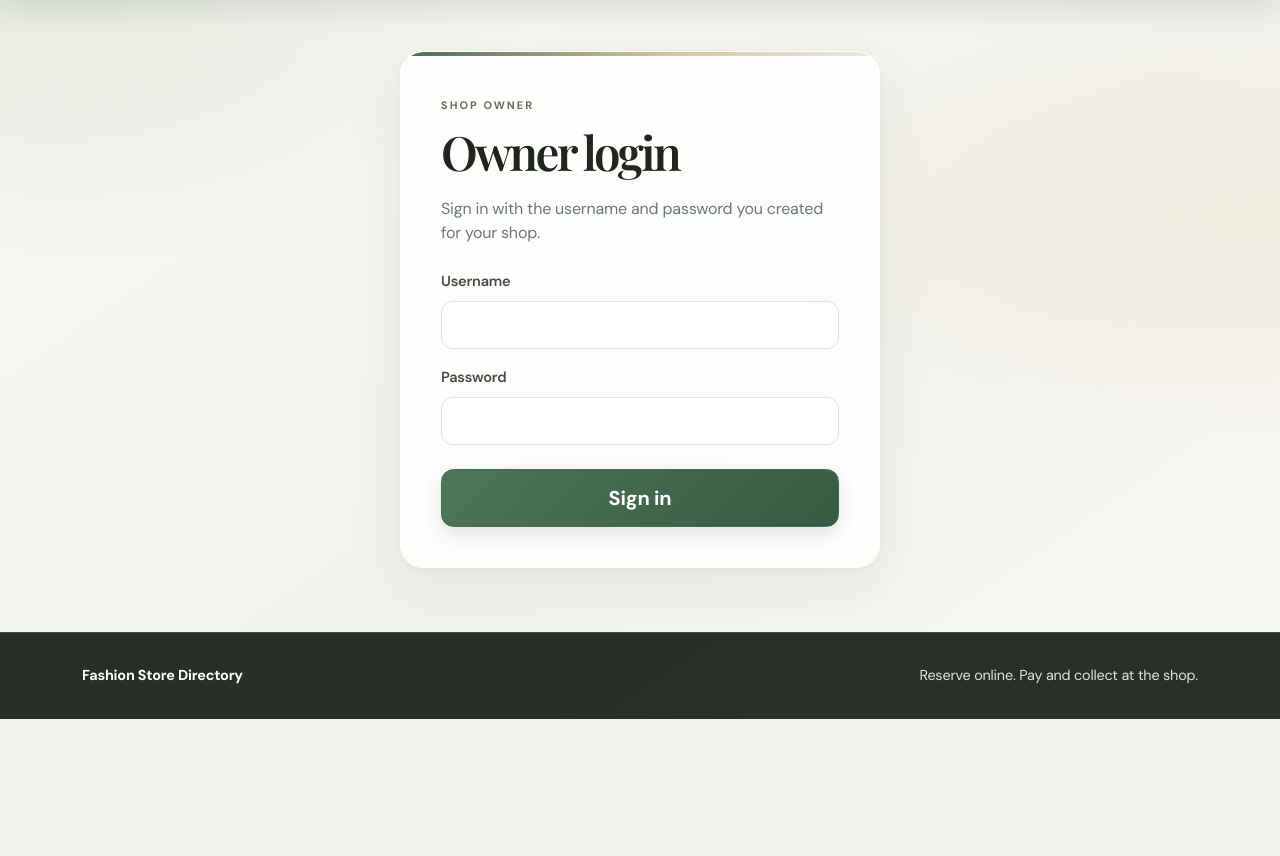
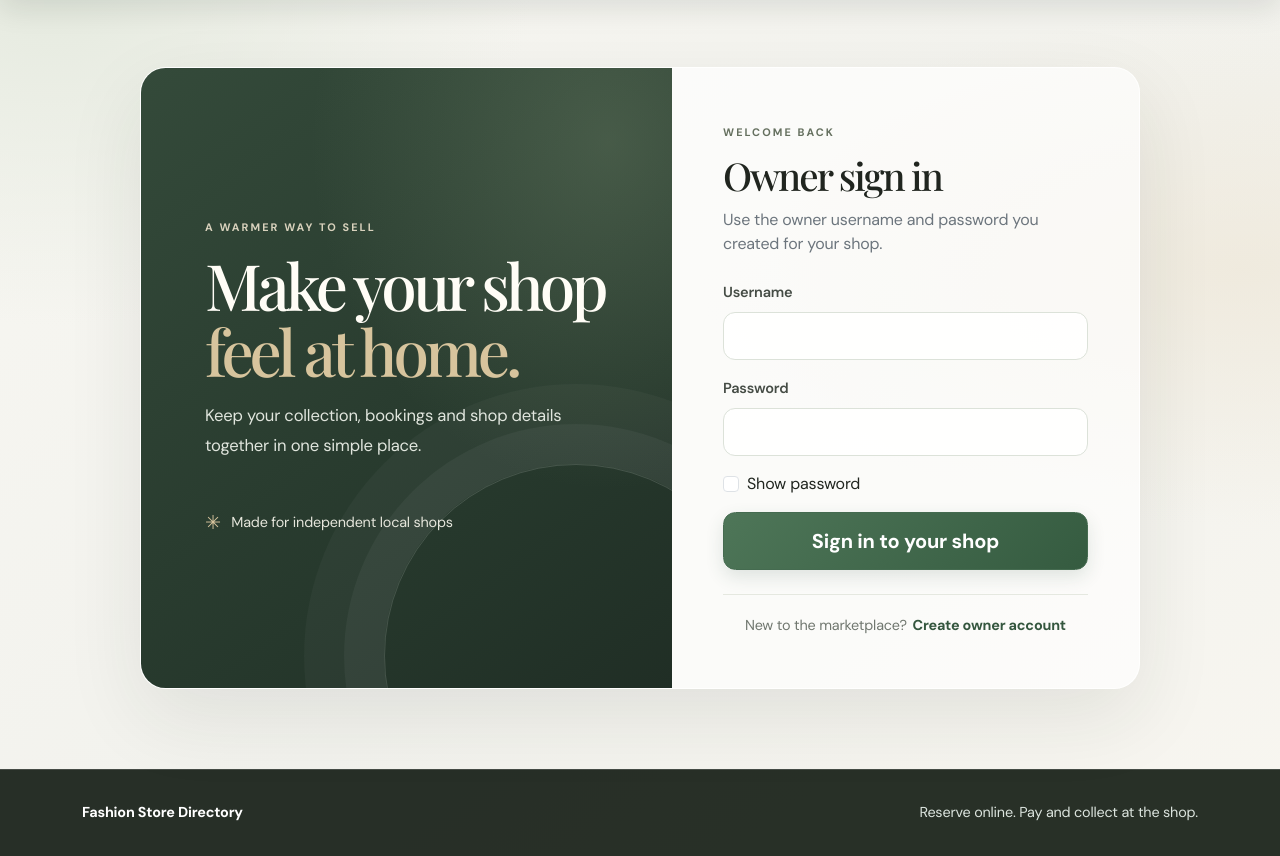
Before and after one commit to smubarakbasha28-collab/local_clothing_booking_production_starter, a Flask app: page /owner-login in a window 1280 px wide. Shown: the part 91-947 px from the top of the page. Before the commit the page ends 810 px from the top, so only its background shows below. Run offline with Flask 3, Linux system fonts and the light colour scheme; some libraries are stand-ins or nearby versions.

Commit message:
Improve owner sign-in experience
Co-authored-by: Copilot <223556219+Copilot@users.noreply.github.com>

```diff
--- a/static/css/style.css
+++ b/static/css/style.css
@@ -1052,3 +1052,110 @@ textarea.form-control{min-height:110px}
   .site-nav,.site-nav .nav-link,.admin-sidebar>a,.product-card,.stat-card,
   .category-tile,.btn,.form-control,.form-select{transition:none!important}
 }
+.auth-layout{
+  display:grid;
+  grid-template-columns:minmax(0,1fr) minmax(360px,.88fr);
+  width:min(100%,1000px);
+  min-height:560px;
+  margin:1rem auto;
+  overflow:hidden;
+  border:1px solid #ffffffd1;
+  border-radius:1.6rem;
+  background:#ffffffa8;
+  box-shadow:0 28px 80px #202a1e17;
+}
+.auth-story{
+  position:relative;
+  display:flex;
+  min-height:100%;
+  flex-direction:column;
+  justify-content:center;
+  overflow:hidden;
+  padding:clamp(2rem,5vw,4.5rem);
+  color:#f5f4ed;
+  background:
+    radial-gradient(ellipse at 88% 12%,#82977950,transparent 45%),
+    linear-gradient(145deg,#344a3a,#26382c 68%,#202e25);
+}
+.auth-story::after{
+  position:absolute;
+  right:-6rem;
+  bottom:-10rem;
+  width:24rem;
+  height:24rem;
+  border:1px solid #ffffff25;
+  border-radius:50%;
+  box-shadow:0 0 0 2.5rem #ffffff0b,0 0 0 5rem #ffffff08;
+  content:"";
+  pointer-events:none;
+}
+.auth-story .eyebrow{color:#d9d2bd}
+.auth-story h1{
+  position:relative;
+  z-index:1;
+  margin:1.1rem 0;
+  color:#fffdf6;
+  font-family:var(--font-display);
+  font-size:clamp(2.8rem,5vw,4.4rem);
+  letter-spacing:-.065em;
+  line-height:1.02;
+}
+.auth-story h1 span{color:#d7c49d}
+.auth-story p{
+  max-width:28rem;
+  color:#e0e5dd;
+  font-size:1.04rem;
+  line-height:1.8;
+}
+.auth-story-note{
+  position:relative;
+  z-index:1;
+  display:flex;
+  align-items:center;
+  gap:.65rem;
+  margin-top:2rem;
+  color:#e6e6dc;
+  font-size:.9rem;
+}
+.auth-story-note span{color:#d7c49d;font-size:1.2rem}
+.auth-card{
+  align-self:center;
+  width:100%;
+  padding:clamp(2rem,4vw,3.5rem);
+}
+.auth-card-title{
+  margin:.55rem 0 .6rem;
+  font-size:clamp(1.9rem,3vw,2.4rem);
+  letter-spacing:-.05em;
+}
+.auth-signup-prompt{
+  display:flex;
+  flex-wrap:wrap;
+  justify-content:center;
+  gap:.35rem;
+  margin-top:1.5rem;
+  padding-top:1.25rem;
+  border-top:1px solid #e5e8e0;
+  color:var(--muted);
+  font-size:.9rem;
+}
+.auth-signup-prompt a{
+  color:var(--green-dark);
+  font-weight:700;
+  text-decoration:none;
+}
+.auth-signup-prompt a:hover{text-decoration:underline}
+@media(max-width:767.98px){
+  .auth-layout{
+    grid-template-columns:minmax(0,1fr);
+    width:min(100%,520px);
+    min-height:0;
+    margin:.25rem auto;
+    border-radius:1.3rem;
+  }
+  .auth-story{min-height:250px;padding:2rem}
+  .auth-story h1{font-size:2.8rem}
+  .auth-story p{margin-bottom:0}
+  .auth-story-note{margin-top:1rem}
+  .auth-card{padding:2rem}
+}
--- a/templates/base.html
+++ b/templates/base.html
@@ -9,7 +9,7 @@
   <link rel="preconnect" href="https://fonts.gstatic.com" crossorigin>
   <link href="https://fonts.googleapis.com/css2?family=DM+Sans:wght@400;500;600;700&family=Playfair+Display:wght@500;600;700&display=swap" rel="stylesheet">
   <link href="https://cdn.jsdelivr.net/npm/bootstrap@5.3.3/dist/css/bootstrap.min.css" rel="stylesheet">
-  <link href="{{ url_for('static', filename='css/style.css', v='fashion-editorial-ui-v8-20261020') }}" rel="stylesheet">
+  <link href="{{ url_for('static', filename='css/style.css', v='fashion-editorial-ui-v9-20261020') }}" rel="stylesheet">
 </head>
 <body>
 <nav class="navbar navbar-expand-lg navbar-dark site-nav">
--- a/templates/owner_login.html
+++ b/templates/owner_login.html
@@ -1,17 +1,43 @@
 {% extends "base.html" %}
 {% block title %}Owner login | Local Fashion Store{% endblock %}
 {% block content %}
-<div class="login-card mx-auto">
-  <span class="eyebrow">SHOP OWNER</span>
-  <h1 class="section-title mt-2">Owner login</h1>
-  <p class="text-secondary">Sign in with the username and password you created for your shop.</p>
-  <form method="post" class="mt-4">
+<section class="auth-layout">
+  <div class="auth-story">
+    <span class="eyebrow">A WARMER WAY TO SELL</span>
+    <h1>Make your shop<br><span>feel at home.</span></h1>
+    <p>Keep your collection, bookings and shop details together in one simple place.</p>
+    <div class="auth-story-note"><span aria-hidden="true">✳</span> Made for independent local shops</div>
+  </div>
+  <div class="auth-card">
+    <span class="eyebrow">WELCOME BACK</span>
+    <h2 class="auth-card-title">Owner sign in</h2>
+    <p class="text-secondary mb-4">Use the owner username and password you created for your shop.</p>
+    <form method="post">
       <input type="hidden" name="csrf_token" value="{{ csrf_token() }}">
       <label class="form-label" for="username">Username</label>
       <input class="form-control mb-3" id="username" name="username" value="{{ username }}" required autocomplete="username">
       <label class="form-label" for="password">Password</label>
-    <input class="form-control mb-4" id="password" name="password" type="password" required autocomplete="current-password">
-    <button class="btn btn-dark btn-lg w-100" type="submit">Sign in</button>
+      <input class="form-control" id="password" name="password" type="password" required autocomplete="current-password">
+      <div class="form-check my-3">
+        <input class="form-check-input" id="show_password" type="checkbox">
+        <label class="form-check-label" for="show_password">Show password</label>
+      </div>
+      <button class="btn btn-dark btn-lg w-100" type="submit">Sign in to your shop</button>
     </form>
+    <div class="auth-signup-prompt">
+      <span>New to the marketplace?</span>
+      <a href="{{ url_for('owner_signup') }}">Create owner account</a>
     </div>
+  </div>
+</section>
 {% endblock %}
+{% block scripts %}
+{{ super() }}
+<script>
+  const showPassword = document.getElementById("show_password");
+  const passwordInput = document.getElementById("password");
+  showPassword.addEventListener("change", () => {
+    passwordInput.type = showPassword.checked ? "text" : "password";
+  });
+</script>
+{% endblock %}
```
Lines whose indentation alone changed are shown as unchanged.
